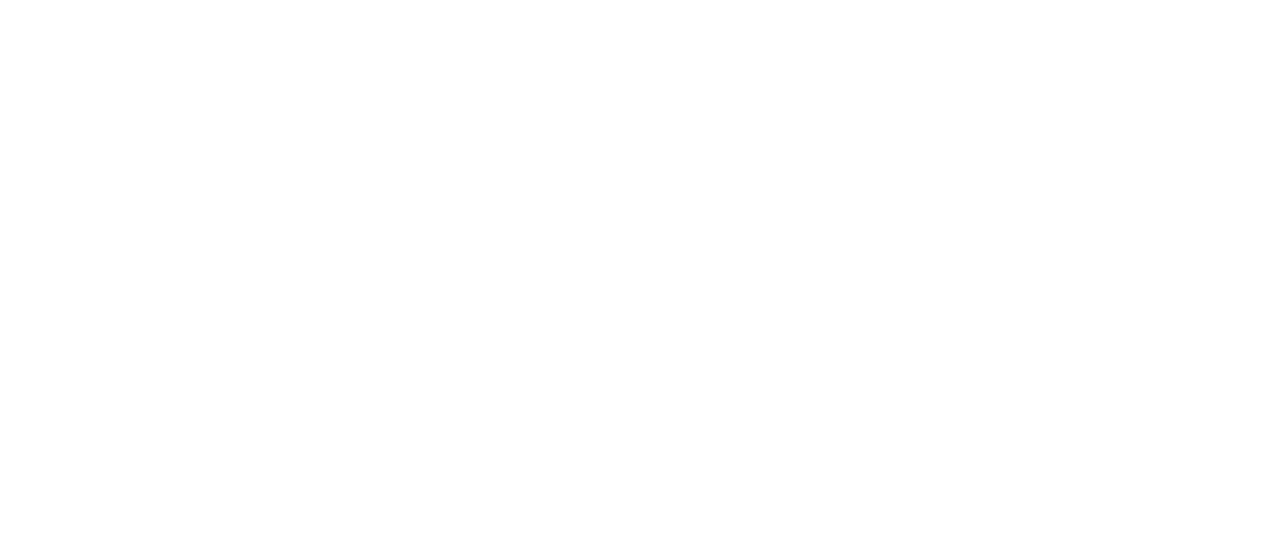
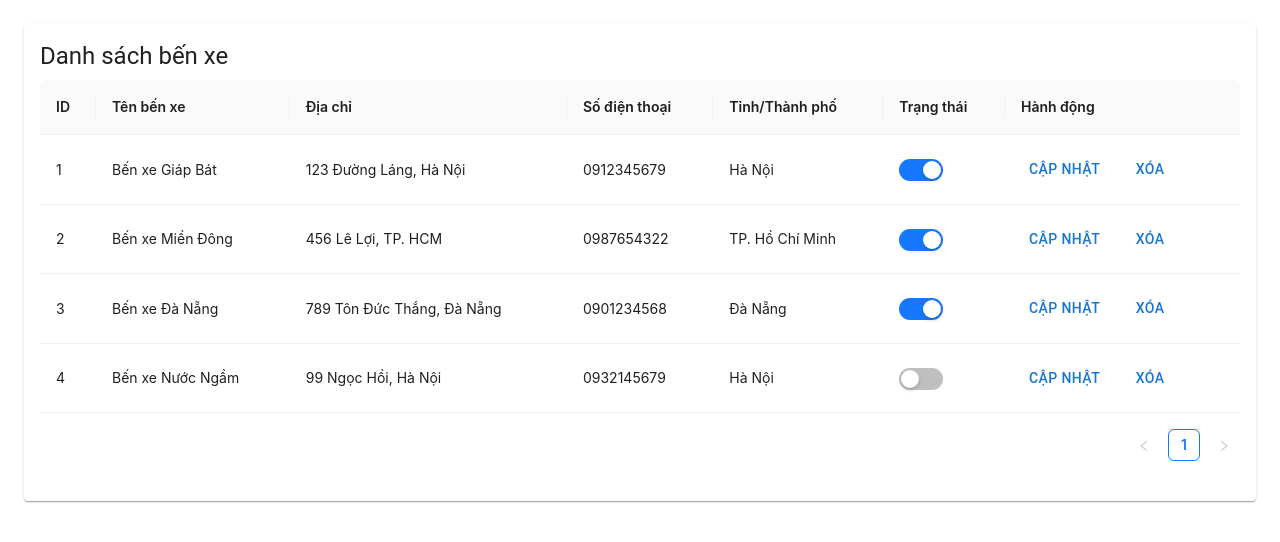
Before and after one commit to PhanTienwk/Bus_Booking_FE, a React (Create React App) app: page /admin/bus-station in a window 1280 px wide. Before the commit this address had no page. Shown: the top 542 px of the page. Built offline with nearby package versions, Linux system fonts and the light colour scheme.

Commit message:
table data

```diff
--- a/package.json
+++ b/package.json
@@ -12,6 +12,7 @@
     "@testing-library/jest-dom": "^5.17.0",
     "@testing-library/react": "^13.4.0",
     "@testing-library/user-event": "^13.5.0",
+    "antd": "^5.26.4",
     "axios": "^1.10.0",
     "dotenv": "^17.0.1",
     "react": "^18.3.1",
--- /dev/null
+++ b/src/Page/Admin/BusStation.jsx
@@ -0,0 +1,224 @@
+import {
+  Box,
+  Button,
+  Card,
+  CardContent,
+  Divider,
+  TextField,
+  Typography,
+  Snackbar,
+  Alert,
+} from "@mui/material";
+import {
+  Table,
+  Modal,
+  Image,
+  Upload,
+  Empty,
+  Popover,
+  Switch,
+  Select,
+} from "antd";
+
+import GoogleIcon from "@mui/icons-material/Google";
+import { useEffect, useState } from "react";
+import { useNavigate } from "react-router-dom";
+
+export default function Login() {
+  const navigate = useNavigate();
+  const [user, setUser] = useState({ roles: [{ role: "ADMIN" }] }); // Sample user role for testing (can be "CUSTOMER" to test role-based rendering)
+
+  // Mock data (unchanged)
+  const mockProvinces = [
+    {
+      id: 1,
+      name: "Hà Nội",
+      status: 1,
+      created_at: "2025-07-01T09:00:00.000Z",
+      updated_at: "2025-07-01T09:00:00.000Z",
+    },
+    {
+      id: 2,
+      name: "TP. Hồ Chí Minh",
+      status: 1,
+      created_at: "2025-07-01T09:00:00.000Z",
+      updated_at: "2025-07-01T09:00:00.000Z",
+    },
+    {
+      id: 3,
+      name: "Đà Nẵng",
+      status: 1,
+      created_at: "2025-07-01T09:00:00.000Z",
+      updated_at: "2025-07-01T09:00:00.000Z",
+    },
+  ];
+
+  const mockBusStations = [
+    {
+      id: 1,
+      name: "Bến xe Giáp Bát",
+      address: "123 Đường Láng, Hà Nội",
+      phone: "0912345679",
+      status: 1,
+      created_at: "2025-07-01T09:00:00.000Z",
+      updated_at: "2025-07-01T09:00:00.000Z",
+      id_province: 1,
+      province: { id: 1, name: "Hà Nội" },
+    },
+    {
+      id: 2,
+      name: "Bến xe Miền Đông",
+      address: "456 Lê Lợi, TP. HCM",
+      phone: "0987654322",
+      status: 1,
+      created_at: "2025-07-01T09:00:00.000Z",
+      updated_at: "2025-07-01T09:00:00.000Z",
+      id_province: 2,
+      province: { id: 2, name: "TP. Hồ Chí Minh" },
+    },
+    {
+      id: 3,
+      name: "Bến xe Đà Nẵng",
+      address: "789 Tôn Đức Thắng, Đà Nẵng",
+      phone: "0901234568",
+      status: 1,
+      created_at: "2025-07-01T09:00:00.000Z",
+      updated_at: "2025-07-01T09:00:00.000Z",
+      id_province: 3,
+      province: { id: 3, name: "Đà Nẵng" },
+    },
+    {
+      id: 4,
+      name: "Bến xe Nước Ngầm",
+      address: "99 Ngọc Hồi, Hà Nội",
+      phone: "0932145679",
+      status: 0,
+      created_at: "2025-07-01T09:00:00.000Z",
+      updated_at: "2025-07-01T09:00:00.000Z",
+      id_province: 1,
+      province: { id: 1, name: "Hà Nội" },
+    },
+  ];
+
+  // useEffect for fetching user data (unchanged)
+  // useEffect(() => {
+  //   const fetchData = async () => {
+  //     let res = await handleGetAllUserApi();
+  //     console.log("resss data >>", res);
+  //     // Optionally update user state with fetched data
+  //     // setUser(res.data); // Uncomment if API returns user data
+  //   };
+  //   fetchData();
+  // }, []);
+
+  // useEffect for token-based navigation (unchanged)
+
+  // Handle Snackbar close (unchanged)
+  const handleCloseSnackBar = (event, reason) => {
+    if (reason === "clickaway") {
+      return;
+    }
+  };
+
+  // Placeholder functions for table actions
+  const handleToggleStatus = (id, checked) => {
+    console.log(`Toggle status for bus station ID ${id}: ${checked}`);
+    // Implement status update logic here
+  };
+
+  const handleUpdate = (record) => {
+    console.log(`Update bus station:`, record);
+    // Implement update logic here
+  };
+
+  const handleDelete = (id) => {
+    console.log(`Delete bus station ID ${id}`);
+    // Implement delete logic here
+  };
+
+  // Define table columns
+  const getColumns = () => {
+    const role = user.roles?.[0]?.role || -1;
+
+    const columns = [
+      {
+        title: "ID",
+        dataIndex: "id",
+        key: "id",
+      },
+      {
+        title: "Tên bến xe",
+        dataIndex: "name",
+        key: "name",
+      },
+      {
+        title: "Địa chỉ",
+        dataIndex: "address",
+        key: "address",
+      },
+      {
+        title: "Số điện thoại",
+        dataIndex: "phone",
+        key: "phone",
+      },
+      {
+        title: "Tỉnh/Thành phố",
+        dataIndex: ["province", "name"],
+        key: "provinceName",
+      },
+      {
+        title: "Trạng thái",
+        key: "status",
+        render: (_, record) => (
+          <Switch
+            checked={record.status === 1}
+            onChange={(checked) => handleToggleStatus(record.id, checked)}
+            disabled={role === "CUSTOMER"}
+          />
+        ),
+      },
+    ];
+
+    if (role !== "CUSTOMER") {
+      columns.push({
+        title: "Hành động",
+        key: "action",
+        render: (_, record) => (
+          <div>
+            <Button
+              type="primary"
+              ghost
+              onClick={() => handleUpdate(record)}
+              style={{ marginRight: "10px" }}
+            >
+              Cập nhật
+            </Button>
+            <Button type="danger" ghost onClick={() => handleDelete(record.id)}>
+              Xóa
+            </Button>
+          </div>
+        ),
+      });
+    }
+
+    return columns;
+  };
+
+  return (
+    <Box sx={{ padding: 3 }}>
+      <Card>
+        <CardContent>
+          <Typography variant="h5" gutterBottom>
+            Danh sách bến xe
+          </Typography>
+          <Table
+            columns={getColumns()}
+            dataSource={mockBusStations}
+            rowKey="id"
+            pagination={{ pageSize: 5 }}
+          />
+        </CardContent>
+      </Card>
+    </Box>
+  );
+}
--- a/src/config.js
+++ b/src/config.js
@@ -1,6 +1,6 @@
 export default {
   api: {
-    API_BASE_URL: "http://localhost:8081/",
+    API_BASE_URL: "http://localhost:8080/",
     ROUTER_BASE_NAME: null,
   },
   app: {
--- a/src/routes/AppRoutes.jsx
+++ b/src/routes/AppRoutes.jsx
@@ -1,18 +1,18 @@
 import { BrowserRouter as Router, Route, Routes } from "react-router-dom";
-import React from 'react';
-import HomePage from '../Page/User/HomePage';
-import LoginPage from '../Page/User/LoginPage';
-import BusRoutePage from '../Page/User/BusRoutePage';
-import SeatSelectionPage from '../Page/User/SeatSelectionPage';
-import CheckoutPage from '../Page/User/CheckoutPage';
-import ThankYouPage from '../Page/User/ThankYouPage';
-import InforUserPage from '../Page/User/InforUserPage';
-import HistoryTicketPage from '../Page/User/HistoryTicketPage';
-import ChangePasswordPage from '../Page/User/ChangePasswordPage';
+import React from "react";
+import HomePage from "../Page/User/HomePage";
+import LoginPage from "../Page/User/LoginPage";
+import BusRoutePage from "../Page/User/BusRoutePage";
+import SeatSelectionPage from "../Page/User/SeatSelectionPage";
+import CheckoutPage from "../Page/User/CheckoutPage";
+import ThankYouPage from "../Page/User/ThankYouPage";
+import InforUserPage from "../Page/User/InforUserPage";
+import HistoryTicketPage from "../Page/User/HistoryTicketPage";
+import ChangePasswordPage from "../Page/User/ChangePasswordPage";
+import BusStaion from "../Page/Admin/BusStation";
+import AdminPage from "../Page/Admin/AdminPage";
 
-import AdminPage from '../Page/Admin/AdminPage';
-
-import '../tailwind.css';
+import "../tailwind.css";
 
 const AppRoutes = () => {
   return (
@@ -28,6 +28,7 @@
         <Route path="/history-ticket" element={<HistoryTicketPage />} />
         <Route path="/change-password" element={<ChangePasswordPage />} />
         <Route path="/admin" element={<AdminPage />} />
+        <Route path="/admin/bus-station" element={<BusStaion />} />
       </Routes>
     </Router>
   );
```
Also changed, not shown: 1 other file (tests, documents, lock files or other folders).
